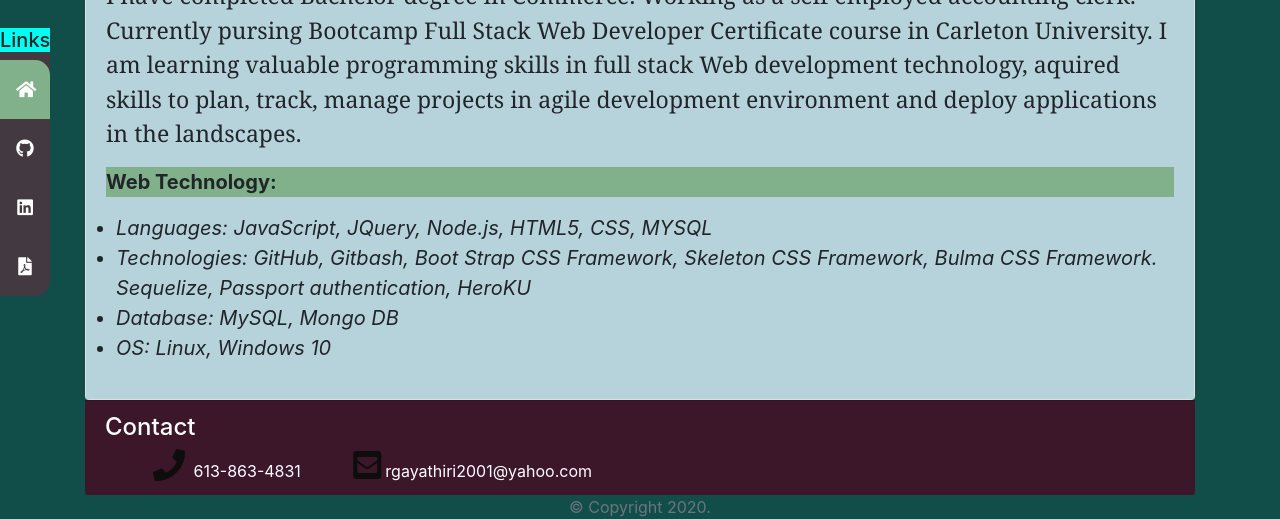
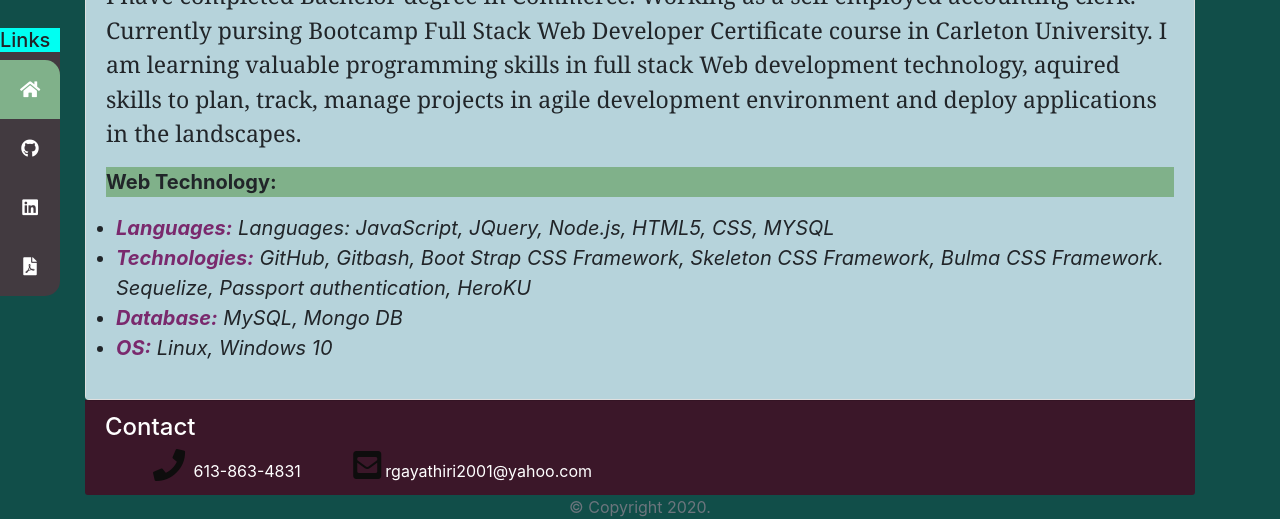
Before and after one commit to mathigayathri2001/portfolio_2, a plain HTML site: page index.html in a window 1280 px wide. Shown: the part 372-891 px from the top of the page. Drawn offline with nearby package versions, Linux system fonts and the light colour scheme.

Commit message:
updated index and style

```diff
--- a/index.html
+++ b/index.html
@@ -75,12 +75,12 @@
                     technology, aquired skills to plan, track, manage projects in agile development environment and
                     deploy applications in the landscapes. </p>
                   <p class=" skills"> Web Technology:</p>
-                  <ul class="">
-                    <li>Languages: JavaScript, JQuery, Node.js, HTML5, CSS, MYSQL</li>
-                    <li>Technologies: GitHub, Gitbash, Boot Strap CSS Framework, Skeleton CSS Framework,
+                  <ul>
+                    <li><strong>Languages:</strong>  Languages: JavaScript, JQuery, Node.js, HTML5, CSS, MYSQL</li>
+                    <li><strong>Technologies:</strong>  GitHub, Gitbash, Boot Strap CSS Framework, Skeleton CSS Framework,
                       Bulma CSS Framework. Sequelize, Passport authentication, HeroKU</li>
-                    <li>Database: MySQL, Mongo DB</li>
-                    <li>OS: Linux, Windows 10</li>
+                    <li><strong>Database:</strong>  MySQL, Mongo DB</li>
+                    <li><strong>OS:</strong>  Linux, Windows 10</li>
                   </ul>
                 </div>
               </div>
--- a/style.css
+++ b/style.css
@@ -17,6 +17,7 @@ h2{
 
 #Header a:hover{
     background-color:rgb(128, 177, 138);
+    text-decoration: underline;
 
 }
 
@@ -66,6 +67,10 @@ ul{
     font-size: 20px;
     background-color: rgb(128, 177, 138);
 }
+strong{
+     color: #7a296d;
+
+}
 li{
     font-style: italic;
     font-size: 20px;
@@ -81,7 +86,6 @@ li{
 #Projects{
     background-color:#614d5e;
     color:white;
-
 }
 
 .projects a:hover{
@@ -119,7 +123,7 @@ li{
 .icon-bar {
     margin-top: 300px;
     float: left;
-    width: 50px;
+    width: 60px;
     background-color: rgb(66, 58, 64);
     border-radius: 0px 15px 15px 0px;
   }
```
